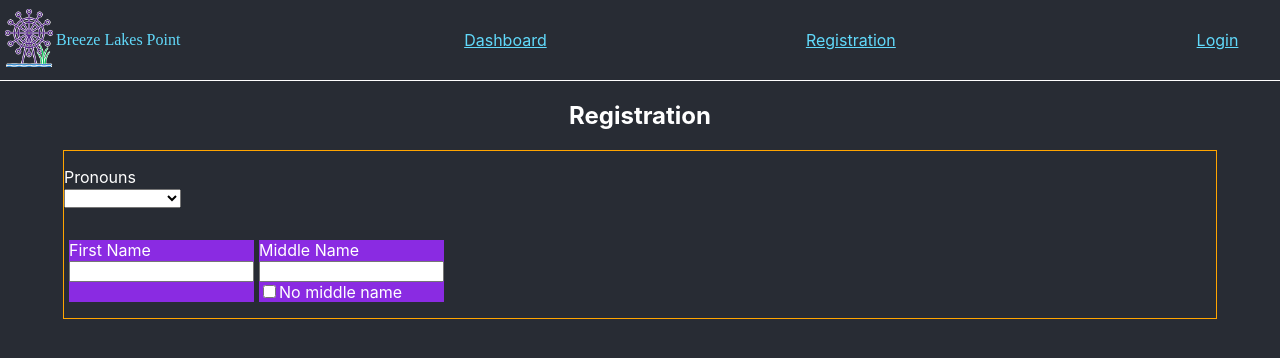
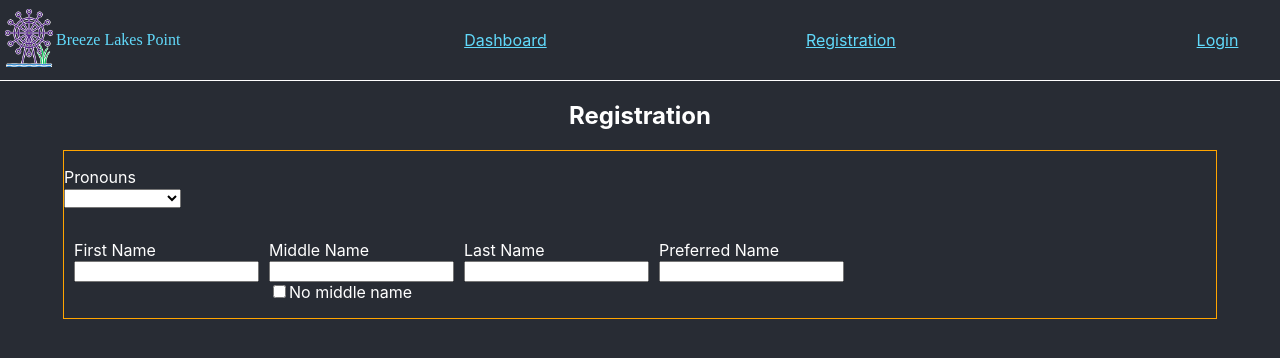
Before and after one commit to kristenkinnearohlmann/breeze-lakes-point-frontend, a React (Create React App) app: page /registration in a window 1280 px wide. Shown: the top 358 px of the page. Built offline with nearby package versions, Linux system fonts and the light colour scheme; a web font is replaced by a local one.

Commit message:
Added name fields and adjusted wrap for flex

```diff
--- a/src/components/Registration.css
+++ b/src/components/Registration.css
@@ -7,10 +7,9 @@
 
 .input-fields-row {
     display: flex;
-    flex-flow: row nowrap;
+    flex-flow: row wrap;
 }
 
 .input-fields-row > p {
-    background-color: blueviolet;
-    margin-left: 5px;
+    margin-left: 10px;
 }
--- a/src/components/Registration.js
+++ b/src/components/Registration.js
@@ -8,7 +8,9 @@ class Registration extends Component {
         pronoun_id: -1,
         first_name: "",
         middle_name: "",
-        no_middle_name: false
+        no_middle_name: false,
+        last_name: "",
+        preferred_name: ""
     }
 
     handleonChange = event => {
@@ -52,6 +54,14 @@ class Registration extends Component {
                             <input type="text" name="middle_name" id="middle_name" value={this.state.middle_name} onChange={this.handleonChange} /><br/>
                             <input type="checkbox" name="no_middle_name" id="no_middle_name" value={this.state.no_middle_name} onChange={this.handleonChange} />No middle name
                         </p>
+                        <p>
+                            <label htmlFor="last_name">Last Name</label><br/>
+                            <input type="text" name="last_name" id="last_name" value={this.state.last_name} onChange={this.handleonChange} />
+                        </p>
+                        <p>
+                            <label htmlFor="preferred_name">Preferred Name</label><br/>
+                            <input type="text" name="preferred_name" id="preferred_name" value={this.state.preferred_name} onChange={this.handleonChange} />
+                        </p>
                     </div>
                 </form>
             </div>
```
